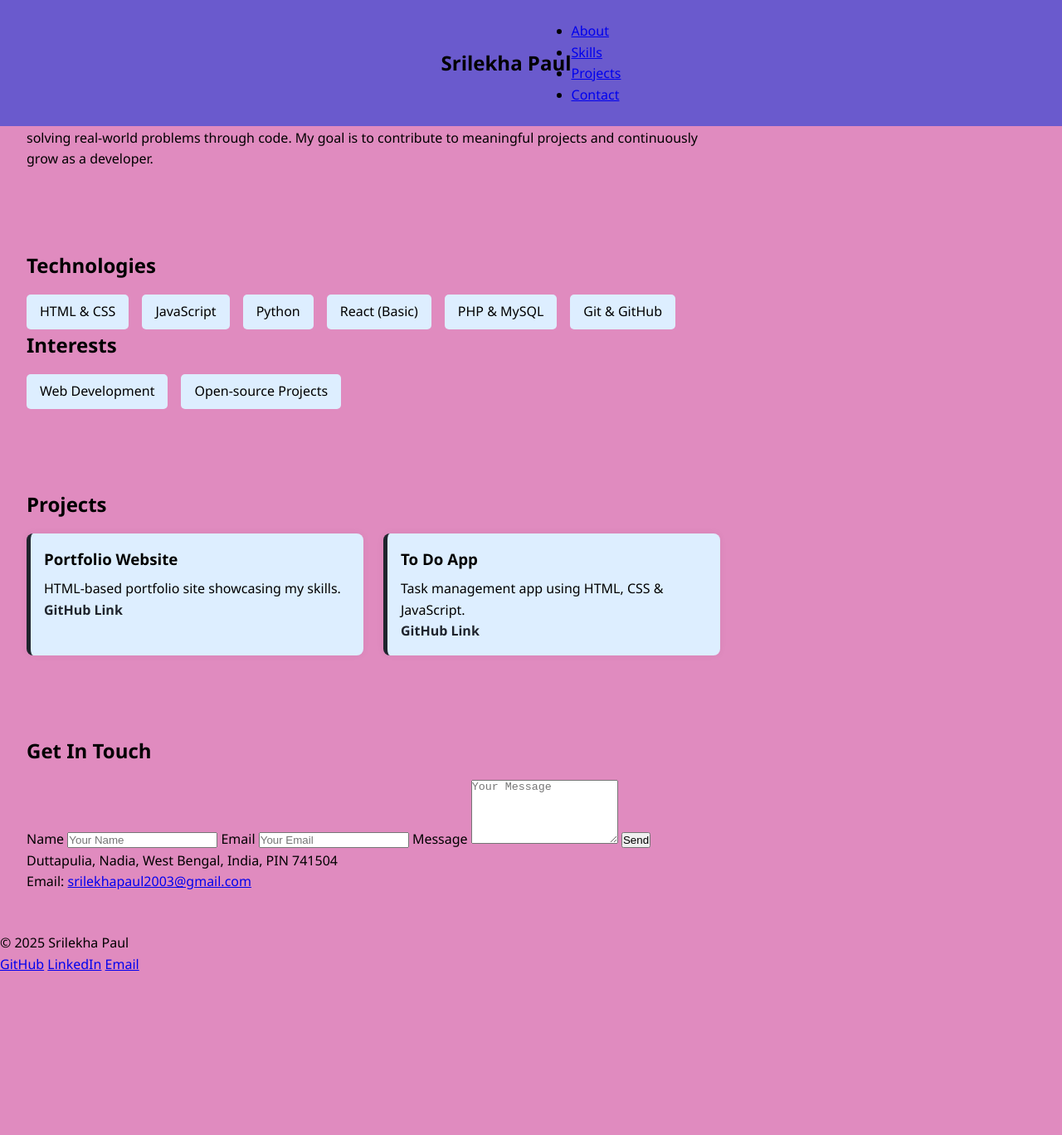
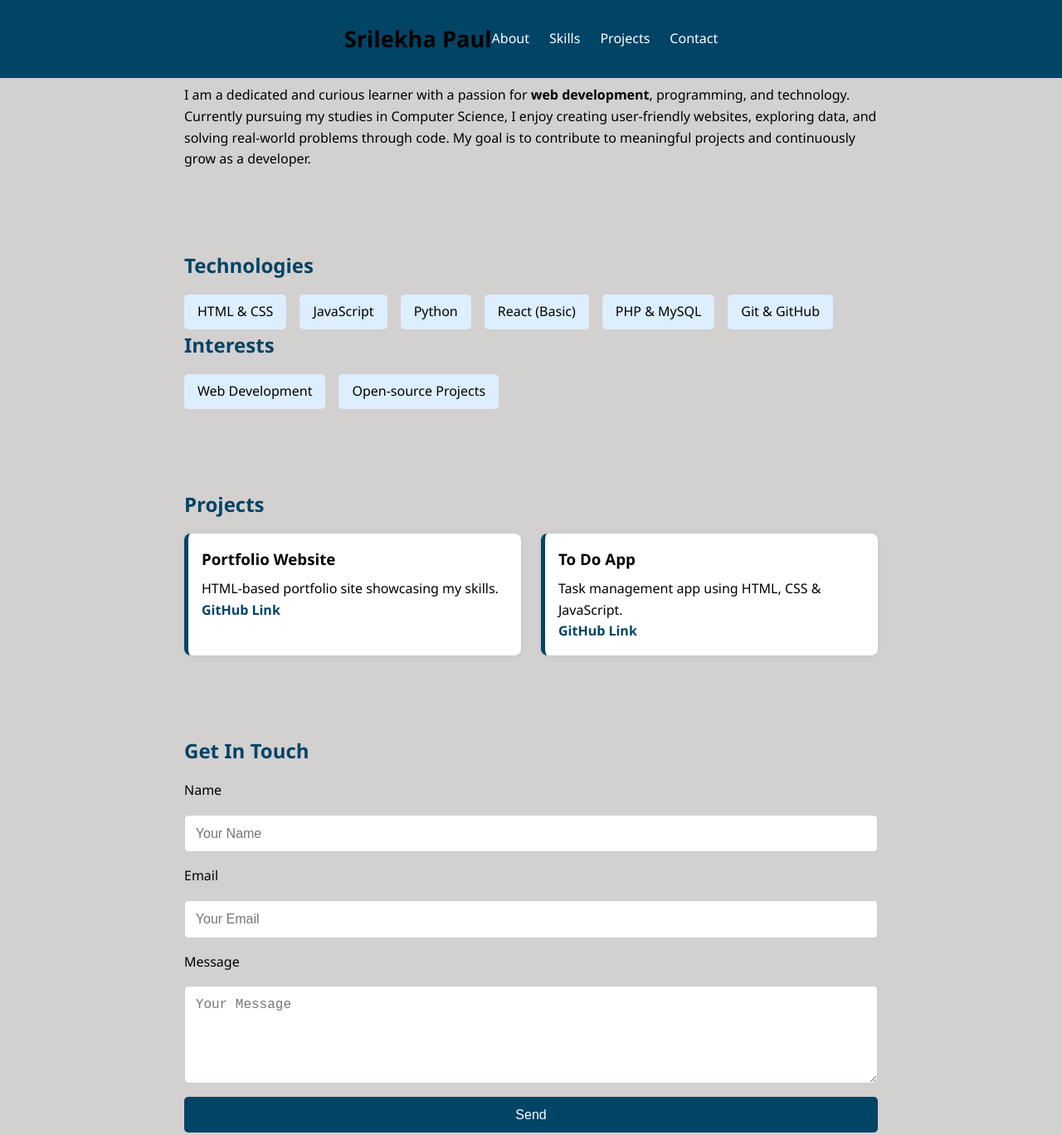
Before and after one commit to Srilekha-Paul/Portfolio-HTML, a plain HTML site: page Portfolio_HTML/index.html in a window 1280 px wide. Shown: the top 1368 px of the page at 83% size. Before the commit the page ends 1175 px from the top, so only its background shows below. Drawn offline with Linux system fonts and the light colour scheme.

Commit message:
change css

```diff
--- a/Portfolio_HTML/style.css
+++ b/Portfolio_HTML/style.css
@@ -6,7 +6,7 @@
 body{
     font-family: 'Segoe UI', sans-serif;
     line-height: 1.6;
-    background-color: #c0117d7c;
+    background-color:rgb(211, 208, 208);
     color: black;
 }
 .navbar{
@@ -15,44 +15,62 @@ body{
     display: flex;
     justify-content: center;
     align-items: center;
-    background-color: slateblue;
+    background-color: #004466;
     color: black;
     padding: 25px 9%;
     z-index: 100;
 
+
 }
-a
-.navbar .logo{
-    font-size: 30px;
-    font-weight: 700;
+
+.navbar .logo {
+    font-size: 1.7rem;
 }
-.nav-links a:hover{
+
+.nav-links {
+    list-style: none;
+    display: flex;
+    gap: 1.5rem;
+}
+
+.nav-links a {
+    color: white;
+    text-decoration: none;
+    font-weight: 500;
+}
+
+.nav-links a:hover {
     text-decoration: underline;
 }
-.section{
+
+/* Sections */
+.section {
     padding: 3rem 2rem;
-    width: 100%;
     max-width: 900px;
+    margin: auto;
+}
 
-}
 .section h2 {
     margin-bottom: 1rem;
-    color: black;
+    color: #004466;
 }
 
-.skills-list{
+/* Skills */
+.skills-list {
     list-style: none;
     display: flex;
     flex-wrap: wrap;
     gap: 1rem;
     padding-left: 0;
+}
 
-}
 .skills-list li {
     background-color: #ddeeff;
     padding: 0.5rem 1rem;
     border-radius: 5px;
 }
+
+/* Projects */
 .project-grid {
     display: grid;
     grid-template-columns: repeat(auto-fit, minmax(250px, 1fr));
@@ -60,9 +78,9 @@ a
 }
 
 .project-card {
-    background: #ddeeff;
+    background: #fff;
     padding: 1rem;
-    border-left: 5px solid #1f242d;
+    border-left: 5px solid #004466;
     border-radius: 8px;
     box-shadow: 0 0 10px rgba(0,0,0,0.05);
 }
@@ -72,7 +90,57 @@ a
 }
 
 .project-card a {
-    color: #1f242d;
+    color: #004466;
     text-decoration: none;
     font-weight: bold;
 }
+/* Contact Form */
+.contact-form {
+    display: flex;
+    flex-direction: column;
+    gap: 1rem;
+}
+.contact-form input,
+.contact-form textarea {
+    padding: 0.8rem;
+    border: 1px solid #ccc;
+    border-radius: 5px;
+    font-size: 1rem;
+}
+.contact-form button {
+    background-color: #004466;
+    color: white;
+    border: none;
+    padding: 0.8rem;
+    font-size: 1rem;
+    border-radius: 5px;
+    cursor: pointer;
+    transition: 0.3s;
+}
+
+.contact-form button:hover {
+    background-color: #006699;
+}
+
+.address {
+    margin-top: 1rem;
+    font-size: 0.95rem;
+}
+/* Footer */
+footer{
+    background-color: #004466;
+    color: white;
+    text-align: center;
+    padding: 1.5rem 1rem;
+    margin-top: 3rem;
+
+}
+footer .socials a{
+    color: white;
+    margin: 0 1rem;
+    text-decoration: none;
+
+}
+footer .socials a:hover{
+    text-decoration: underline;
+}
```
